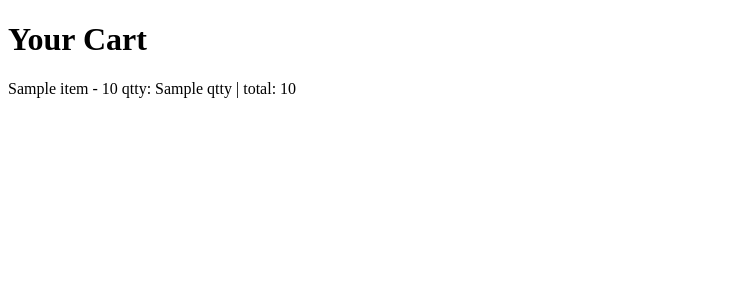
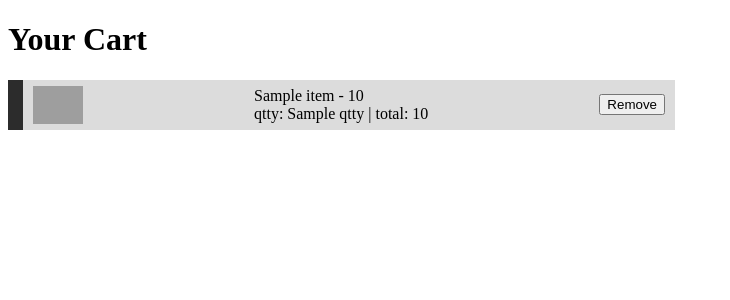
Before and after one commit to jzcdx/ecommerce, a Flask app: template templates/cart.html in a window 1280 px wide. Shown: the top 300 px of the page, without its empty margins (0-730 px from the left). Run offline with Flask 2, Linux system fonts and the light colour scheme; the template is opened without the code that fills it: most values are stand-ins (such as "Sample title", 1, 10 or a date in 2020); parts of the project's set-up code (start-up, migrations or seed data) failed here and were passed over; grey boxes are pictures that could not be loaded.

Commit message:
added some styling improvements to cart

```diff
--- /dev/null
+++ b/static/css/cart.css
@@ -0,0 +1,40 @@
+.items-div {
+    background-color:rgb(44, 44, 44);
+    width:50%;
+    height:80%;
+}
+
+.single-item-div {
+    background-color:gainsboro;
+    width:100%;
+    height:50px;
+
+    margin-top:15px;
+    margin-left:15px;
+
+    padding-left:10px;
+    padding-right:10px;
+
+    display:flex;
+    flex-direction:row;
+    justify-content: space-between;
+    align-items:center;
+}
+
+.single-item-info {
+    display:flex;
+    flex-direction:column;
+    justify-content: space-between;
+
+}
+
+.thumbnail-container {
+    width:50px;
+    height:50px;
+}
+
+.thumbnail-container img {
+    width:100%;
+    height:100%;
+    object-fit:contain;
+}
--- a/templates/cart.html
+++ b/templates/cart.html
@@ -5,17 +5,23 @@
         <meta http-equiv="X-UA-Compatible" content="IE=edge">
         <meta name="viewport" content="width=device-width, initial-scale=1.0">
         <title>Document</title>
+        <link rel="stylesheet" href="{{ url_for('static', filename='css/cart.css') }}">
     </head>
     <body>
-
         <h1>Your Cart</h1>
         <div class="cart-area">
         {% if cart is not none %}
             <div class="items-div">
                 {% for item in cart %}
                     <div class="single-item-div">
-                        <label>{{ item["name"] }} - {{ item["price"] }}</label>
-                        <label> qtty: {{ item["qtty"]}} | total: {{ item["total"]}} </label>
+                        <div class="thumbnail-container">
+                            <img class="img-thumbnail" src="{{ url_for('static', filename=img_url_trim(item['picture'])) }}"></img>
+                        </div>
+                        <div class="single-item-info">
+                            <label>{{ item["name"] }} - {{ item["price"] }}</label>
+                            <label> qtty: {{ item["qtty"]}} | total: {{ item["total"]}} </label>
+                        </div>
+                        <button>Remove</button>
                     </div>
                 {% endfor %}
             </div>
```
